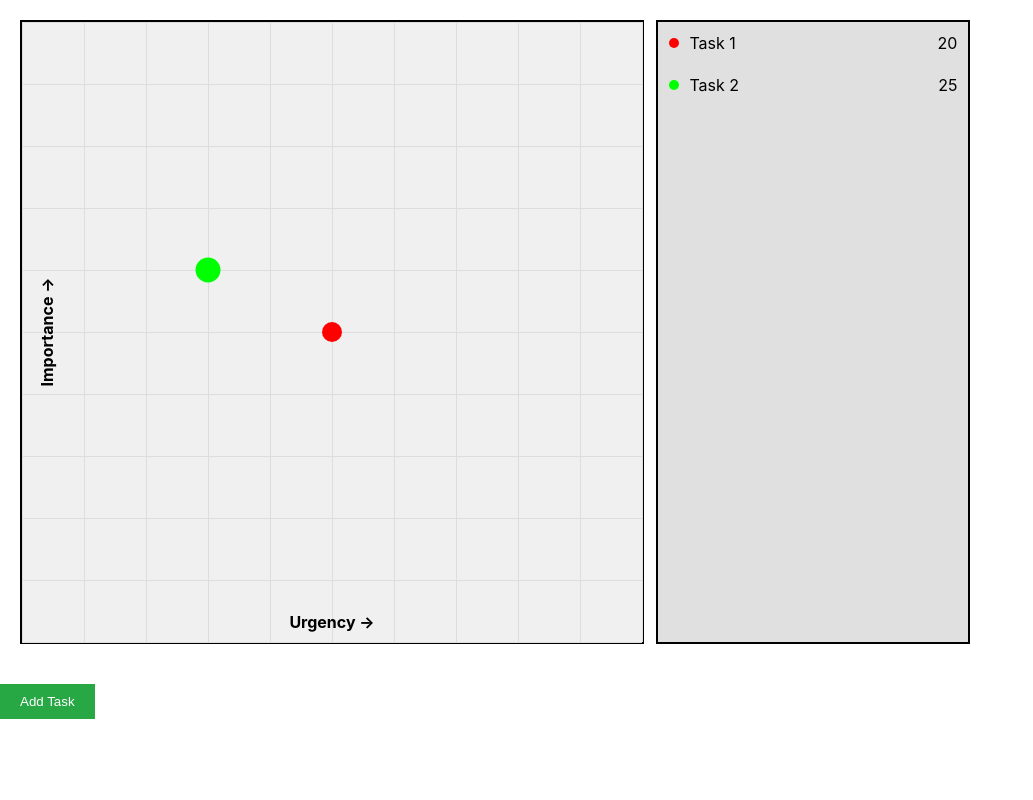
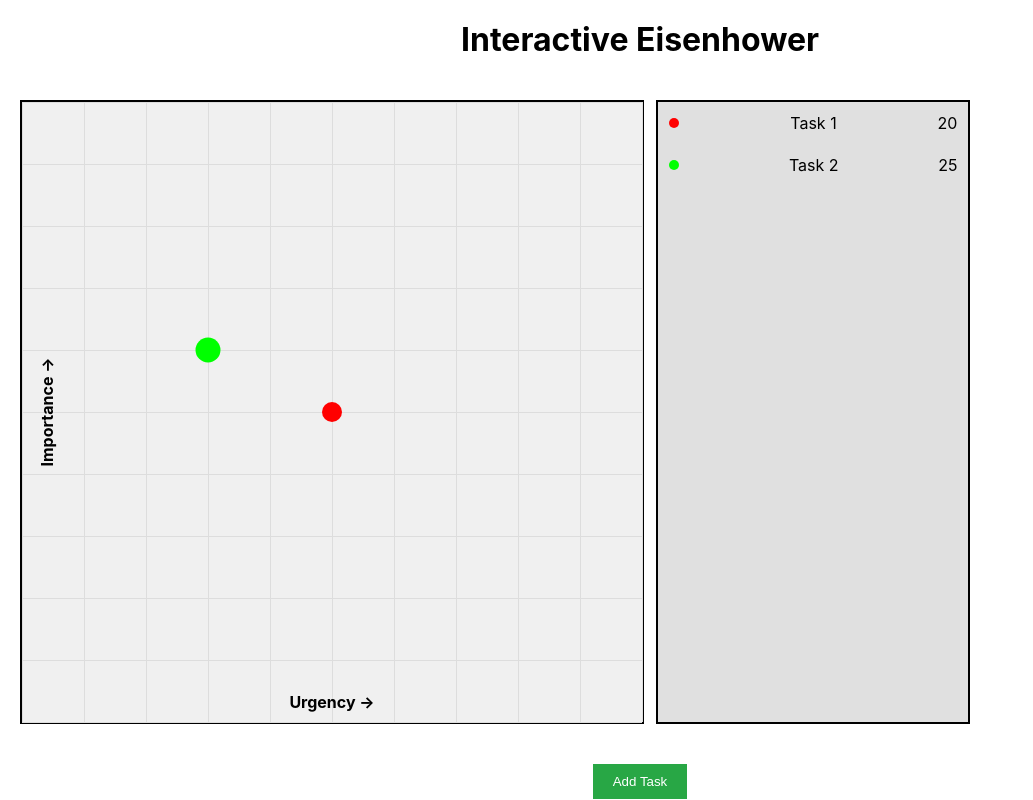
Before and after one commit to kennbyee25/interactive-eisenhower, a React (Create React App) app: page / in a window 1280 px wide. Shown: the whole page, without its empty margins (0-1033 px from the left). Built offline with nearby package versions, Linux system fonts and the light colour scheme; the HTML template or start-up script is replaced by a standard one.

Commit message:
add title "Interactive Eisenhower"

```diff
--- a/src/App.css
+++ b/src/App.css
@@ -1,4 +1,14 @@
-.container {
+.App {
+    text-align: center;
+  }
+
+  .title {
+    margin-top: 20px;
+    font-size: 2em;
+    font-weight: bold;
+  }
+
+  .container {
     display: flex;
     align-items: flex-start; /* Align items to the top */
     padding: 20px;
--- a/src/App.js
+++ b/src/App.js
@@ -74,6 +74,7 @@ function App() {
 
   return (
     <div className="App">
+      <h1 className="title">Interactive Eisenhower</h1>
       <div className="container">
         <GraphContainer
           tasks={tasks}
```
